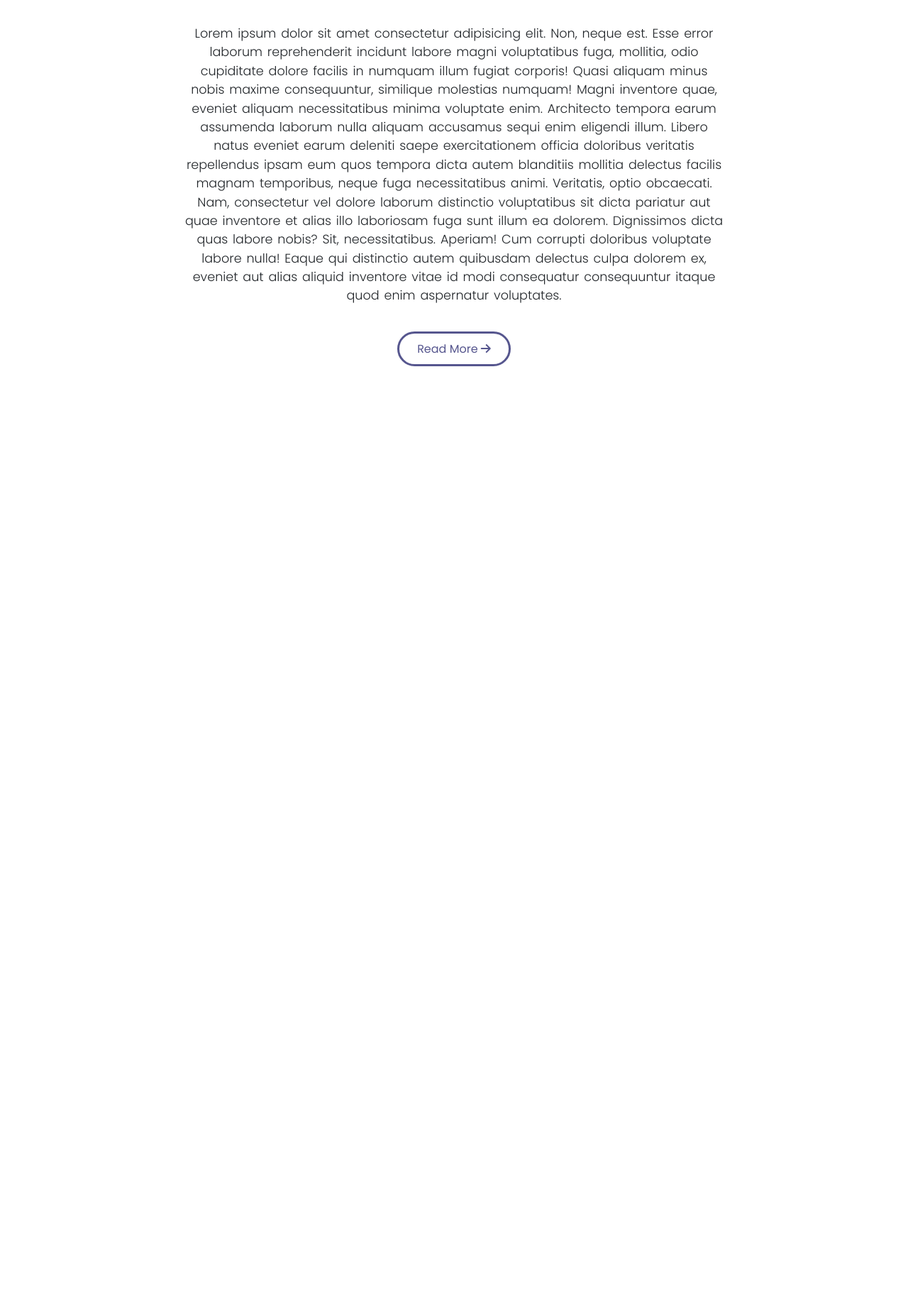
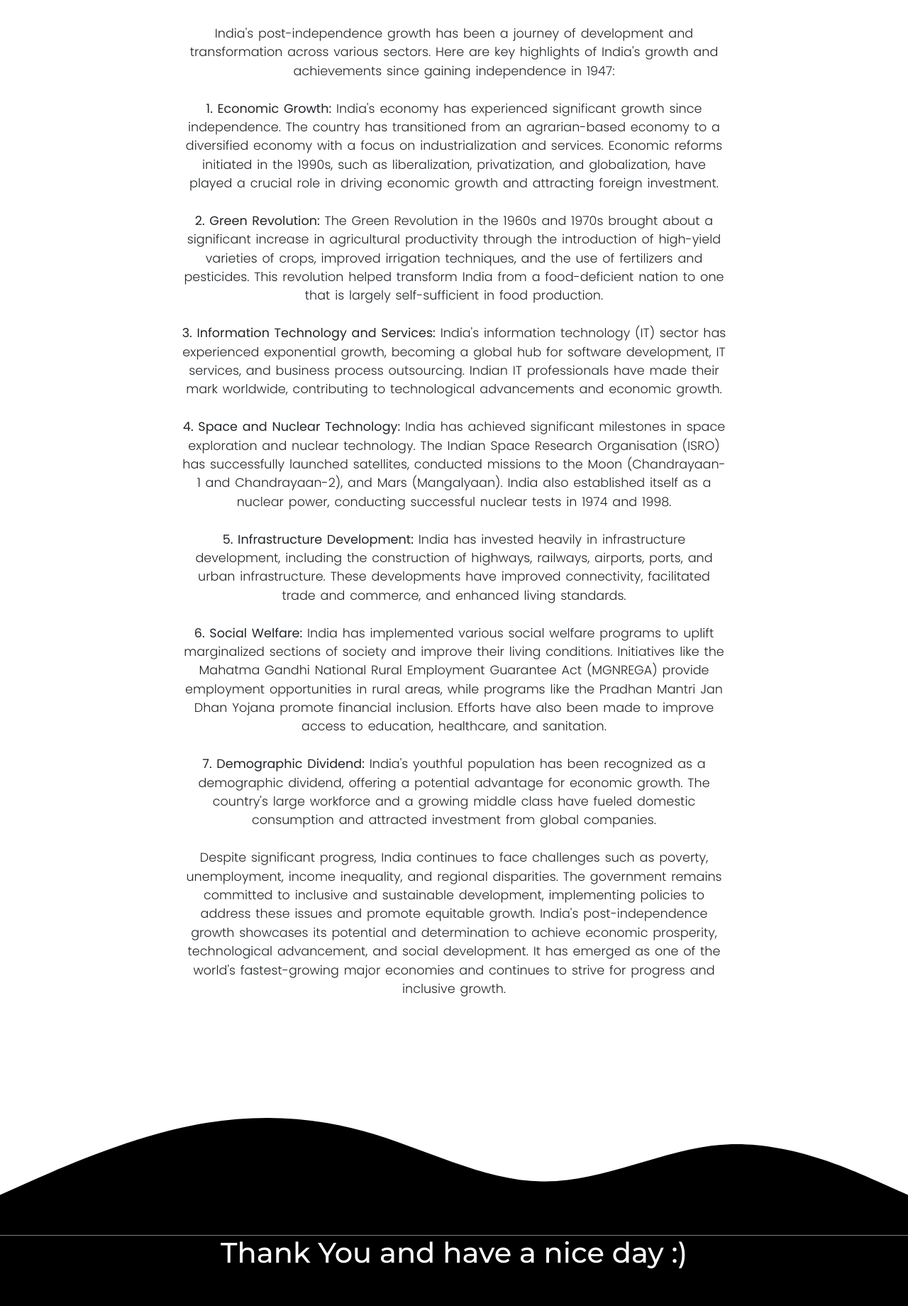
Before and after one commit to Arnav-Ghatti/G-20-Summit, a plain HTML site: page HTML/renew.html in a window 1280 px wide. Shown: the part 960-2800 px from the top of the page at 71% size. Before the commit the page ends 1560 px from the top, so only its background shows below. Drawn offline with nearby package versions, Linux system fonts and the light colour scheme.

Commit message:
Website Done

```diff
--- a/CSS/reflect.css
+++ b/CSS/reflect.css
@@ -22,6 +22,7 @@ a {
 section {
     width: 100%;
     padding: 7.5% 20%;
+    padding-bottom: 0;
 }
 section h1 {
     font-weight: 600;
@@ -128,3 +129,9 @@ section p {
     background-color: white;
     color: black;
 }
+
+footer {
+    background-color: black;
+    color: white;
+    padding-bottom: 7.5%;
+}
--- a/CSS/renew.css
+++ b/CSS/renew.css
@@ -22,6 +22,7 @@ a {
 section {
     width: 100%;
     padding: 7.5% 20%;
+    padding-bottom: 0;
 }
 section h1 {
     font-weight: 600;
@@ -125,3 +126,9 @@ section p {
     background-color: white;
     color: black;
 }
+
+footer {
+    background-color: black;
+    color: white;
+    padding-bottom: 7.5%;
+}
--- a/HTML/renew.html
+++ b/HTML/renew.html
@@ -22,24 +22,32 @@
             <div class="dark-shade"></div>
 
             <div class="content">
-                <h1>India's Progress | Renew</h1>
-                <h2>Subtitle</h2>
+                <h1>India's Progress</h1>
+                <h2>Renew</h2>
                 <div class="btns">
                     <a href="../index.html">Back <i class="fa-solid fa-arrow-left fa-bounce"></i></i></a>
-                    <a href="#">Learn More <i class="fa-solid fa-arrow-down fa-bounce"></i></a>
+                    <a href="#renew">Learn More <i class="fa-solid fa-arrow-down fa-bounce"></i></a>
                 </div>
             </div>
         </header>
 
-        <section id="reflect">
+        <section id="renew">
             <h1>India's Progress</h1>
-            <p>Lorem ipsum dolor sit amet consectetur adipisicing elit. Non, neque est. Esse error laborum reprehenderit incidunt labore magni voluptatibus fuga, mollitia, odio cupiditate dolore facilis in numquam illum fugiat corporis!
-            Quasi aliquam minus nobis maxime consequuntur, similique molestias numquam! Magni inventore quae, eveniet aliquam necessitatibus minima voluptate enim. Architecto tempora earum assumenda laborum nulla aliquam accusamus sequi enim eligendi illum.
-            Libero natus eveniet earum deleniti saepe exercitationem officia doloribus veritatis repellendus ipsam eum quos tempora dicta autem blanditiis mollitia delectus facilis magnam temporibus, neque fuga necessitatibus animi. Veritatis, optio obcaecati.
-            Nam, consectetur vel dolore laborum distinctio voluptatibus sit dicta pariatur aut quae inventore et alias illo laboriosam fuga sunt illum ea dolorem. Dignissimos dicta quas labore nobis? Sit, necessitatibus. Aperiam!
-            Cum corrupti doloribus voluptate labore nulla! Eaque qui distinctio autem quibusdam delectus culpa dolorem ex, eveniet aut alias aliquid inventore vitae id modi consequatur consequuntur itaque quod enim aspernatur voluptates.</p>
-            <a href="./HTML/reflect.html">Read More <i class="fa-solid fa-arrow-right"></i></a>
+            <p>India's post-independence growth has been a journey of development and transformation across various sectors. Here are key highlights of India's growth and achievements since gaining independence in 1947: <br><br>
+            <strong>1. Economic Growth:</strong> India's economy has experienced significant growth since independence. The country has transitioned from an agrarian-based economy to a diversified economy with a focus on industrialization and services. Economic reforms initiated in the 1990s, such as liberalization, privatization, and globalization, have played a crucial role in driving economic growth and attracting foreign investment. <br><br>
+            <strong>2. Green Revolution:</strong> The Green Revolution in the 1960s and 1970s brought about a significant increase in agricultural productivity through the introduction of high-yield varieties of crops, improved irrigation techniques, and the use of fertilizers and pesticides. This revolution helped transform India from a food-deficient nation to one that is largely self-sufficient in food production. <br><br>
+            <strong>3. Information Technology and Services:</strong> India's information technology (IT) sector has experienced exponential growth, becoming a global hub for software development, IT services, and business process outsourcing. Indian IT professionals have made their mark worldwide, contributing to technological advancements and economic growth. <br><br>
+            <strong>4. Space and Nuclear Technology:</strong> India has achieved significant milestones in space exploration and nuclear technology. The Indian Space Research Organisation (ISRO) has successfully launched satellites, conducted missions to the Moon (Chandrayaan-1 and Chandrayaan-2), and Mars (Mangalyaan). India also established itself as a nuclear power, conducting successful nuclear tests in 1974 and 1998. <br><br>
+            <strong>5. Infrastructure Development:</strong> India has invested heavily in infrastructure development, including the construction of highways, railways, airports, ports, and urban infrastructure. These developments have improved connectivity, facilitated trade and commerce, and enhanced living standards. <br><br>
+            <strong>6. Social Welfare:</strong> India has implemented various social welfare programs to uplift marginalized sections of society and improve their living conditions. Initiatives like the Mahatma Gandhi National Rural Employment Guarantee Act (MGNREGA) provide employment opportunities in rural areas, while programs like the Pradhan Mantri Jan Dhan Yojana promote financial inclusion. Efforts have also been made to improve access to education, healthcare, and sanitation. <br><br>
+            <strong>7. Demographic Dividend:</strong> India's youthful population has been recognized as a demographic dividend, offering a potential advantage for economic growth. The country's large workforce and a growing middle class have fueled domestic consumption and attracted investment from global companies. <br><br>
+            Despite significant progress, India continues to face challenges such as poverty, unemployment, income inequality, and regional disparities. The government remains committed to inclusive and sustainable development, implementing policies to address these issues and promote equitable growth. India's post-independence growth showcases its potential and determination to achieve economic prosperity, technological advancement, and social development. It has emerged as one of the world's fastest-growing major economies and continues to strive for progress and inclusive growth.</p>
         </section>
+
+        <svg xmlns="http://www.w3.org/2000/svg" viewBox="0 0 1440 320"><path fill="#000000" fill-opacity="1" d="M0,256L48,234.7C96,213,192,171,288,149.3C384,128,480,128,576,154.7C672,181,768,235,864,234.7C960,235,1056,181,1152,176C1248,171,1344,213,1392,234.7L1440,256L1440,320L1392,320C1344,320,1248,320,1152,320C1056,320,960,320,864,320C768,320,672,320,576,320C480,320,384,320,288,320C192,320,96,320,48,320L0,320Z"></path></svg>
+        <footer>
+            <h1>Thank You and have a nice day :)</h1>
+        </footer>
 
         <script src="https://cdn.jsdelivr.net/npm/@popperjs/core@2.11.8/dist/umd/popper.min.js" integrity="sha384-I7E8VVD/ismYTF4hNIPjVp/Zjvgyol6VFvRkX/vR+Vc4jQkC+hVqc2pM8ODewa9r" crossorigin="anonymous"></script>
         <script src="https://cdn.jsdelivr.net/npm/bootstrap@5.3.0/dist/js/bootstrap.min.js" integrity="sha384-fbbOQedDUMZZ5KreZpsbe1LCZPVmfTnH7ois6mU1QK+m14rQ1l2bGBq41eYeM/fS" crossorigin="anonymous"></script>
```
Also changed, not shown: HTML/reflect.html (+17 -9 lines), index.html (+1 -0 lines), Images/favicon.ico (added).
